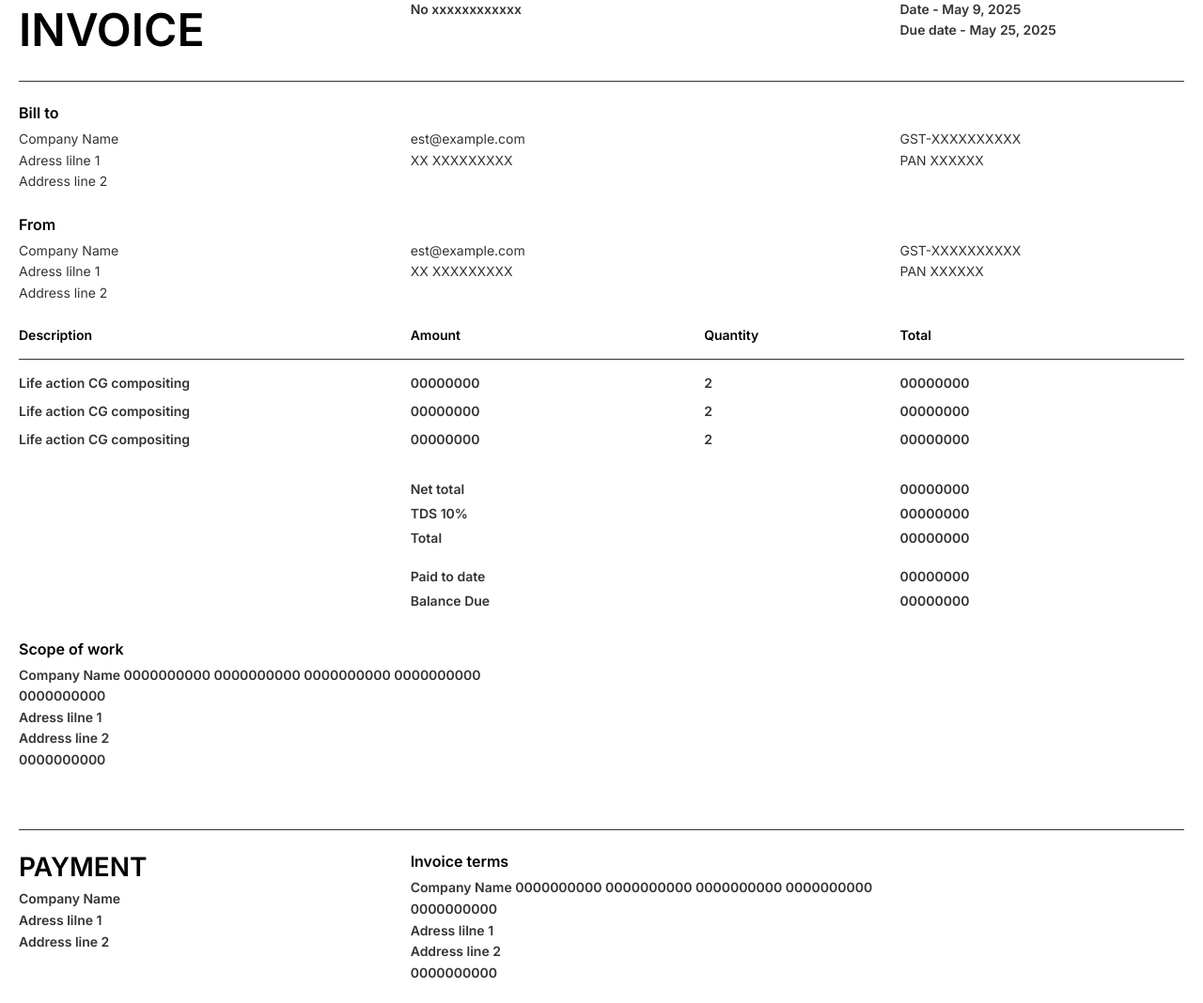
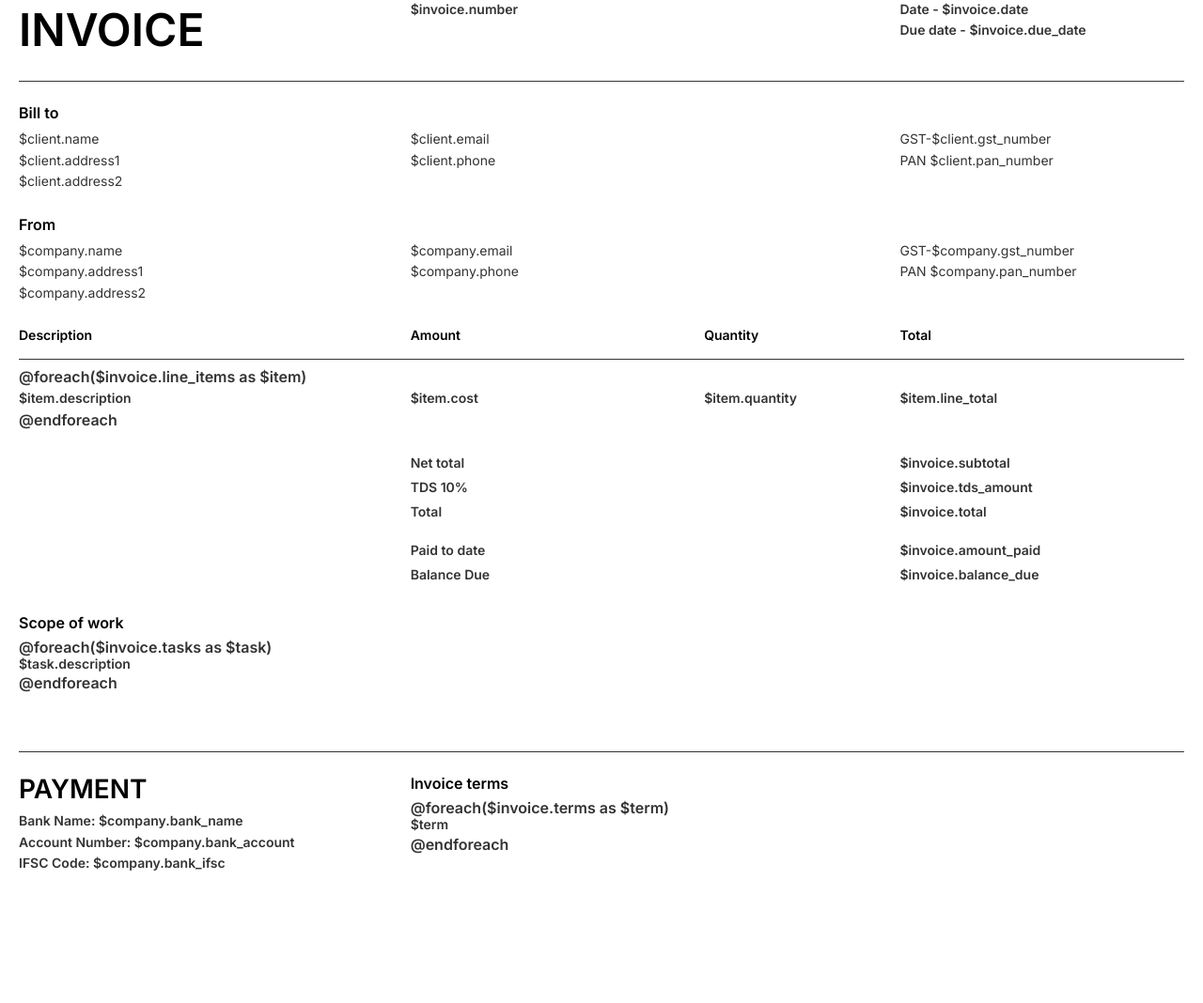
Before and after one commit to Rinmawia/motion-ninija-invoice, a website built with Vite: page index.html in a window 1280 px wide. Shown: the part 194-1262 px from the top of the page at 94% size. After the commit the page ends 1146 px from the top, so only its background shows below. Built offline with nearby package versions, Linux system fonts and the light colour scheme.

Commit message:
tweaks 2

```diff
--- a/index.html
+++ b/index.html
@@ -64,11 +64,11 @@
           <h1>INVOICE</h1>
         </div>
         <div class="col-5 invoice-details-col">
-          <p>No xxxxxxxxxxxx</p>
+          <p>$invoice.number</p>
         </div>
         <div class="col-3 invoice-details-col">
-          <p>Date - May 9, 2025</p>
-          <p>Due date - May 25, 2025</p>
+          <p>Date - $invoice.date</p>
+          <p>Due date - $invoice.due_date</p>
         </div>
       </div>
 
@@ -79,17 +79,17 @@
           <h2>Bill to</h2>
           <div class="row regular-font-weight">
             <div class="col-4 address-details">
-              <p>Company Name</p>
-              <p>Adress lilne 1</p>
-              <p>Address line 2</p>
+              <p>$client.name</p>
+              <p>$client.address1</p>
+              <p>$client.address2</p>
             </div>
             <div class="col-5 contact-details">
-              <p>est@example.com</p>
-              <p>XX XXXXXXXXX</p>
+              <p>$client.email</p>
+              <p>$client.phone</p>
             </div>
             <div class="col-3 tax-details">
-              <p>GST-XXXXXXXXXX</p>
-              <p>PAN XXXXXX</p>
+              <p>GST-$client.gst_number</p>
+              <p>PAN $client.pan_number</p>
             </div>
           </div>
         </div>
@@ -100,18 +100,18 @@
           <h2>From</h2>
           <div class="row regular-font-weight">
             <div class="col-4 address-details">
-              <p>Company Name</p>
-              <p>Adress lilne 1</p>
-              <p>Address line 2</p>
+              <p>$company.name</p>
+              <p>$company.address1</p>
+              <p>$company.address2</p>
             </div>
             <div class="col-5 contact-details">
-              <p>est@example.com</p>
-              <p>XX XXXXXXXXX</p>
+              <p>$company.email</p>
+              <p>$company.phone</p>
               <p> </p>
             </div>
             <div class="col-3 tax-details">
-              <p>GST-XXXXXXXXXX</p>
-              <p>PAN XXXXXX</p>
+              <p>GST-$company.gst_number</p>
+              <p>PAN $company.pan_number</p>
               <p> </p>
             </div>
           </div>
@@ -126,24 +126,14 @@
           <div class="col-3">Total</div>
         </div>
         <hr class="divider-minor">
+        @foreach($invoice.line_items as $item)
         <div class="row item-row">
-          <div class="col-4">Life action CG compositing</div>
-          <div class="col-3">00000000</div>
-          <div class="col-2">2</div>
-          <div class="col-3">00000000</div>
+          <div class="col-4">$item.description</div>
+          <div class="col-3">$item.cost</div>
+          <div class="col-2">$item.quantity</div>
+          <div class="col-3">$item.line_total</div>
         </div>
-        <div class="row item-row">
-          <div class="col-4">Life action CG compositing</div>
-          <div class="col-3">00000000</div>
-          <div class="col-2">2</div>
-          <div class="col-3">00000000</div>
-        </div>
-        <div class="row item-row">
-          <div class="col-4">Life action CG compositing</div>
-          <div class="col-3">00000000</div>
-          <div class="col-2">2</div>
-          <div class="col-3">00000000</div>
-        </div>
+        @endforeach
       </div>
 
       <div class="row totals-section-container">
@@ -168,31 +158,29 @@
         </div>
         <div class="col-3">
           <div class="totals-item">
-            <span>00000000</span>
+            <span>$invoice.subtotal</span>
           </div>
           <div class="totals-item">
-            <span>00000000</span>
+            <span>$invoice.tds_amount</span>
           </div>
           <div class="totals-item">
-            <span>00000000</span>
+            <span>$invoice.total</span>
           </div>
           <div class="totals-spacer"></div>
           <div class="totals-item">
-            <span>00000000</span>
+            <span>$invoice.amount_paid</span>
           </div>
           <div class="totals-item">
-            <span>00000000</span>
+            <span>$invoice.balance_due</span>
           </div>
         </div>
       </div>
 
       <div class="scope-of-work-section">
         <h3>Scope of work</h3>
-        <p>Company Name 0000000000 0000000000 0000000000 0000000000</p>
-        <p>0000000000</p>
-        <p>Adress lilne 1</p>
-        <p>Address line 2</p>
-        <p>0000000000</p>
+        @foreach($invoice.tasks as $task)
+        <p>$task.description</p>
+        @endforeach
       </div>
 
     </main>
@@ -202,17 +190,15 @@
       <div class="row">
         <div class="col-4 payment-details-footer">
           <h2>PAYMENT</h2>
-          <p>Company Name</p>
-          <p>Adress lilne 1</p>
-          <p>Address line 2</p>
+          <p>Bank Name: $company.bank_name</p>
+          <p>Account Number: $company.bank_account</p>
+          <p>IFSC Code: $company.bank_ifsc</p>
         </div>
         <div class="col-8 invoice-terms-footer">
           <h3>Invoice terms</h3>
-          <p>Company Name 0000000000 0000000000 0000000000 0000000000</p>
-          <p>0000000000</p>
-          <p>Adress lilne 1</p>
-          <p>Address line 2</p>
-          <p>0000000000</p>
+          @foreach($invoice.terms as $term)
+          <p>$term</p>
+          @endforeach
         </div>
       </div>
     </footer>
```
